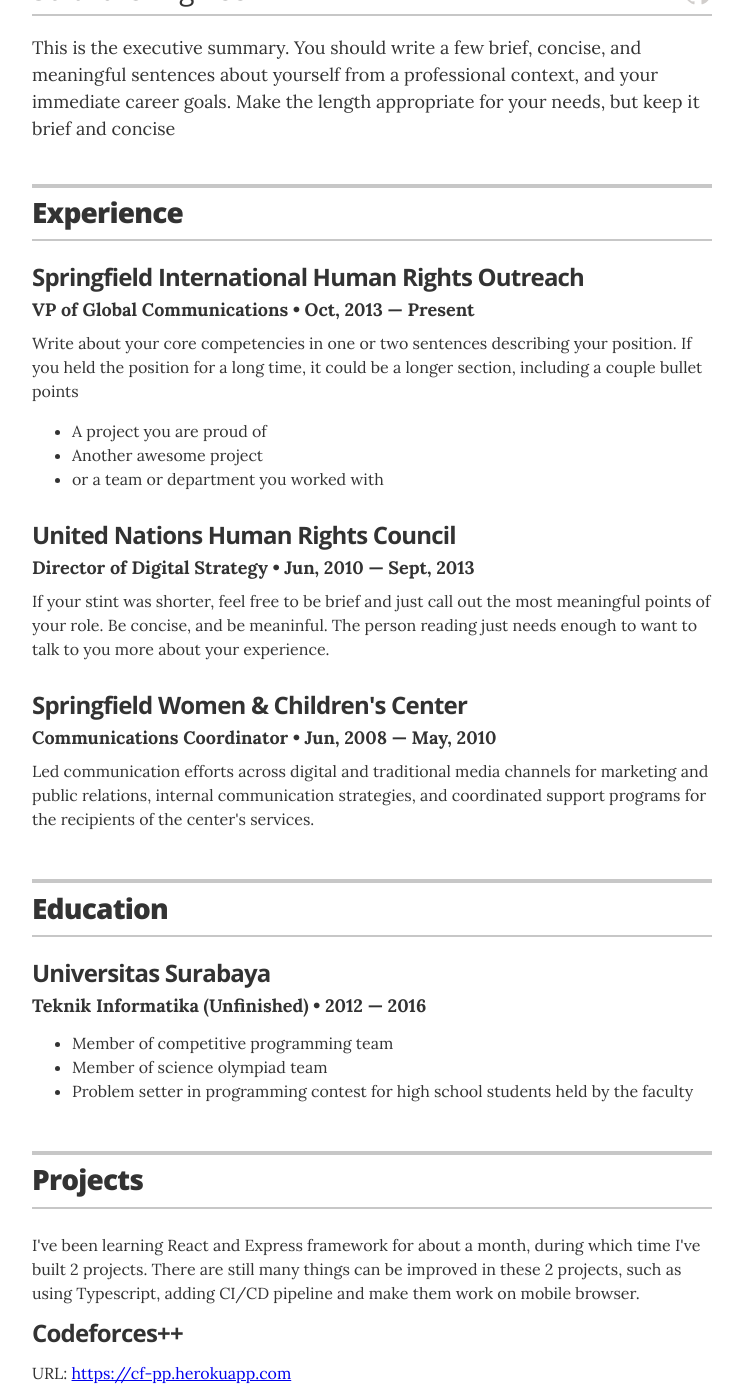
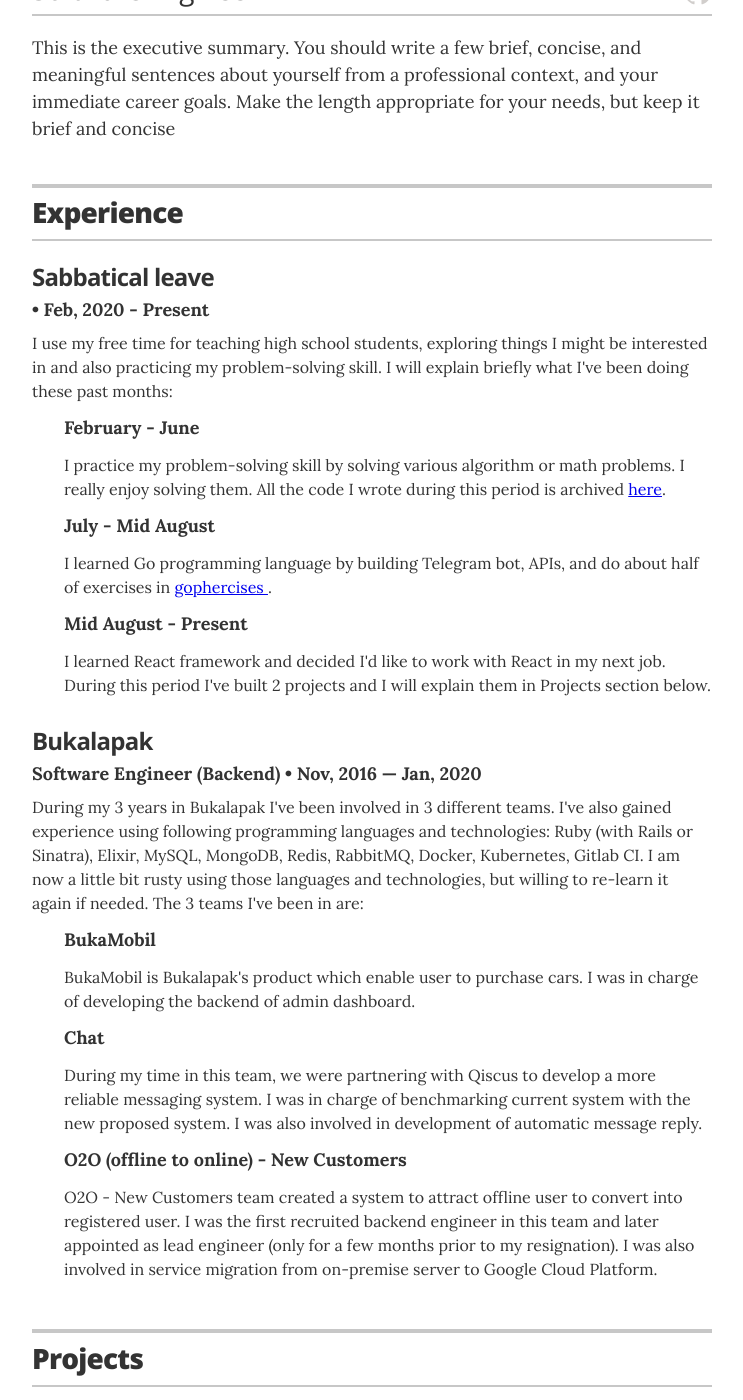
Before and after one commit to jglovier/resume-template, a Jekyll site: the page built from index.html, in a window 1280 px wide and 1400 px high, scrolled down 292 px. Shown: the whole window, without its empty margins (268-1011 px from the left). Built offline with Jekyll 4.4.1, drawn with Linux system fonts in a browser that asks for light colours; some of the changed text lies outside the part shown.

Commit message:
Looks okay

```diff
--- a/_data/experience.yml
+++ b/_data/experience.yml
@@ -1,19 +1,22 @@
-# Jobs
-# VP of Global Communications
-- company: Springfield International Human Rights Outreach
-  position: VP of Global Communications
-  duration: Oct, 2013 &mdash; Present
-  summary: Write about your core competencies in one or two sentences describing your position. If you held the position for a long time, it could be a longer section, including a couple bullet points	<ul class="resume-item-list"><li>A project you are proud of</li><li>Another awesome project</li><li>or a team or department you worked with</li></ul>
+- company: Sabbatical leave
+  duration: Feb, 2020 - Present
+  summary: "I use my free time for teaching high school students, exploring things I might be interested in and also practicing my problem-solving skill. I will explain briefly what I've been doing these past months:"
+  teams:
+    - name: February - June
+      description: I practice my problem-solving skill by solving various algorithm or math problems. I really enjoy solving them. All the code I wrote during this period is archived <a href="https://github.com/alvinpiter/competitive-programming"> here</a>.
+    - name: July - Mid August
+      description: I learned Go programming language by building Telegram bot, APIs, and do about half of exercises in <a href="https://gophercises.com/"> gophercises </a>.
+    - name: Mid August - Present
+      description: I learned React framework and decided I'd like to work with React in my next job. During this period I've built 2 projects and I will explain them in Projects section below.
 
-# Director of Digital Stratgy
-- company: United Nations Human Rights Council
-  position: Director of Digital Strategy
-  duration:  Jun, 2010 &mdash; Sept, 2013
-  summary: If your stint was shorter, feel free to be brief and just call out the most meaningful points of your role. Be concise, and be meaninful. The person reading just needs enough to want to talk to you more about your experience.
-
-
-# Communications Coordinator
-- company: Springfield Women & Children's Center
-  position: Communications Coordinator
-  duration:   Jun, 2008  &mdash; May, 2010
-  summary: Led communication efforts across digital and traditional media channels for marketing and public relations, internal communication strategies, and coordinated support programs for the recipients of the center's services.
+- company: Bukalapak
+  position: Software Engineer (Backend)
+  duration: Nov, 2016 &mdash; Jan, 2020
+  summary: "During my 3 years in Bukalapak I've been involved in 3 different teams. I've also gained experience using following programming languages and technologies: Ruby (with Rails or Sinatra), Elixir, MySQL, MongoDB, Redis, RabbitMQ, Docker, Kubernetes, Gitlab CI. I am now a little bit rusty using those languages and technologies, but willing to re-learn it again if needed. The 3 teams I've been in are:"
+  teams:
+    - name: BukaMobil
+      description: BukaMobil is Bukalapak's product which enable user to purchase cars. I was in charge of developing the backend of admin dashboard.
+    - name: Chat
+      description: During my time in this team, we were partnering with Qiscus to develop a more reliable messaging system. I was in charge of benchmarking current system with the new proposed system. I was also involved in development of automatic message reply.
+    - name: O2O (offline to online) - New Customers
+      description: O2O - New Customers team created a system to attract offline user to convert into registered user. I was the first recruited backend engineer in this team and later appointed as lead engineer (only for a few months prior to my resignation). I was also involved in service migration from on-premise server to Google Cloud Platform.
--- a/_layouts/resume.html
+++ b/_layouts/resume.html
@@ -50,6 +50,13 @@
           <h3 class="resume-item-title" itemprop="name">{{ job.company }}</h3>
           <h4 class="resume-item-details" itemprop="description">{{ job.position }} &bull; {{ job.duration }}</h4>
           <p class="resume-item-copy">{{ job.summary }}</p>
+
+          <div style="padding-left: 2em; padding-top: 1em">
+            {% for team in job.teams %}
+              <h5 class="resume-item-details"> {{ team.name }} </h5>
+              <p> {{ team.description }} </p>
+            {% endfor %}
+          </div>
         </div><!-- end of resume-item -->
         {% endfor %}
 
@@ -57,6 +64,46 @@
       <!-- end Experience -->
       {% endif %}
 
+      {% if site.resume_section_projects %}
+      <!-- begin Projects -->
+      <section class="content-section">
+        <header class="section-header">
+          <h2>Projects</h2>
+        </header>
+
+        {% for project in site.data.projects %}
+        <div class="resume-item" itemscope itemtype="http://schema.org/CreativeWork">
+          <meta itemprop="creator" content="{{ site.resume_name }}" itemtype="http://schema.org/Person" />
+          <h3 class="resume-item-title" itemprop="name"> {{ project.project }} </h3>
+          <p> URL: <a href="{{ project.url }}" itemprop="url" target="_blank"> {{ project.url }} </a></p>
+          <p> GitHub: <a href="{{ project.github }}" itemprop="url" target="_blank"> {{ project.github }} </a></p>
+          <p class="resume-item-copy">{{ project.description }}</p>
+        </div>
+        {% endfor %}
+
+      </section>
+      <!-- end Projects -->
+      {% endif %}
+
+      {% if site.resume_section_achievements %}
+      <!-- begin Achievements -->
+      <section class="content-section">
+
+        <header class="section-header">
+          <h2> Achievements </h2>
+        </header>
+
+        {% for achievement in site.data.achievements %}
+        <div class="resume-item">
+          <h3 class="resume-item-title" itemprop="award">{{ achievement.event }}</h3>
+          <h4 class="resume-item-details"> {{ achievement.result }} &bull; {{ achievement.year }} </h4>
+          <p class="resume-item-copy">{{ achievement.description }}</p>
+        </div>
+        {% endfor %}
+
+      </section>
+      <!-- end Achievements -->
+      {% endif %}
 
       {% if site.resume_section_education %}
       <!-- begin Education -->
@@ -86,29 +133,6 @@
       {% endif %}
 
 
-      {% if site.resume_section_projects %}
-      <!-- begin Projects -->
-      <section class="content-section">
-        <header class="section-header">
-          <h2>Projects</h2>
-        </header>
-
-        <p> I've been learning React and Express framework for about a month, during which time I've built 2 projects. There are still many things can be improved in these 2 projects, such as using Typescript, adding CI/CD pipeline and make them work on mobile browser. </p>
-
-        {% for project in site.data.projects %}
-        <div class="resume-item" itemscope itemtype="http://schema.org/CreativeWork">
-          <meta itemprop="creator" content="{{ site.resume_name }}" itemtype="http://schema.org/Person" />
-          <h3 class="resume-item-title" itemprop="name"> {{ project.project }} </h3>
-          <p> URL: <a href="{{ project.url }}" itemprop="url" target="_blank"> {{ project.url }} </a></p>
-          <p> GitHub: <a href="{{ project.github }}" itemprop="url" target="_blank"> {{ project.github }} </a></p>
-          <p class="resume-item-copy">{{ project.description }}</p>
-        </div>
-        {% endfor %}
-
-      </section>
-      <!-- end Projects -->
-      {% endif %}
-
       {% if site.resume_section_skills %}
       <!-- begin Skills -->
       <section class="content-section">
@@ -125,26 +149,6 @@
 
       </section>
       <!-- end Skills -->
-      {% endif %}
-
-      {% if site.resume_section_achievements %}
-      <!-- begin Achievements -->
-      <section class="content-section">
-
-        <header class="section-header">
-          <h2> Achievements </h2>
-        </header>
-
-        {% for achievement in site.data.achievements %}
-        <div class="resume-item">
-          <h3 class="resume-item-title" itemprop="award">{{ achievement.event }}</h3>
-          <h4 class="resume-item-details"> {{ achievement.result }} &bull; {{ achievement.year }} </h4>
-          <p class="resume-item-copy">{{ achievement.description }}</p>
-        </div>
-        {% endfor %}
-
-      </section>
-      <!-- end Achievements -->
       {% endif %}
 
       {% if site.resume_section_interests %}
```
